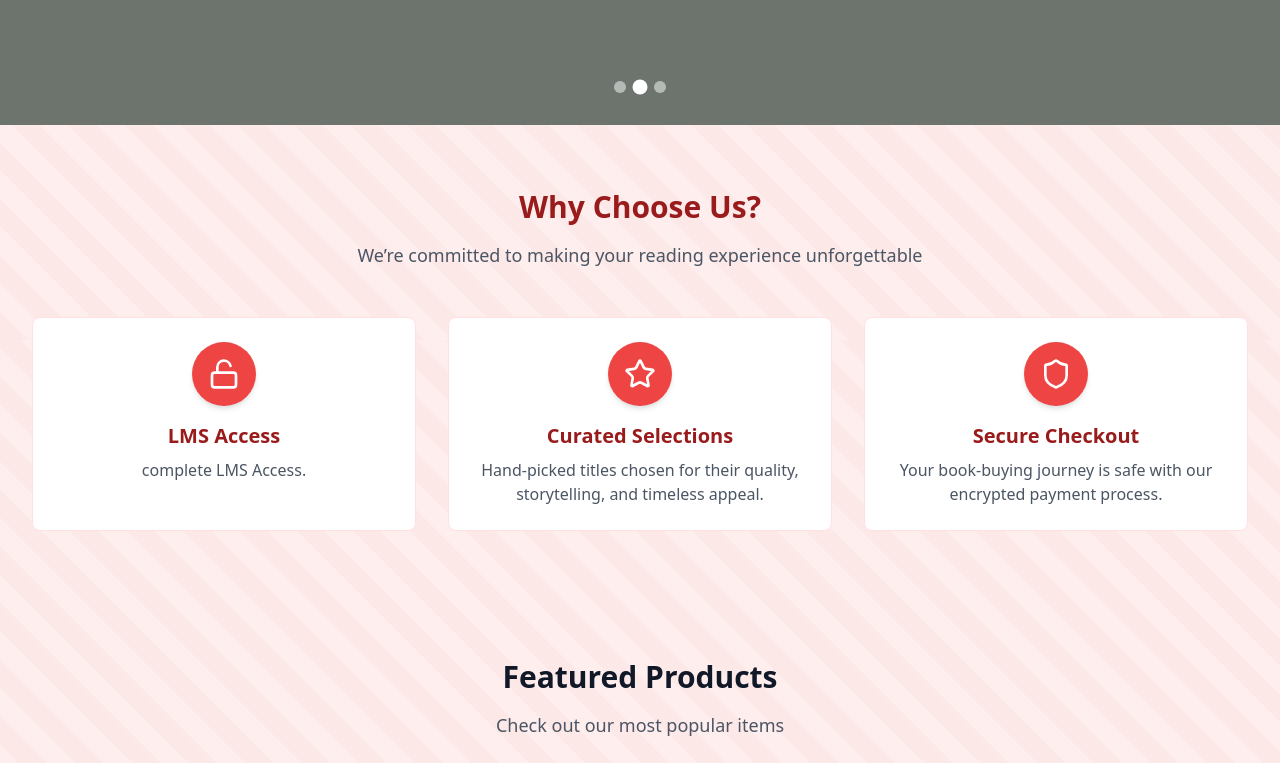
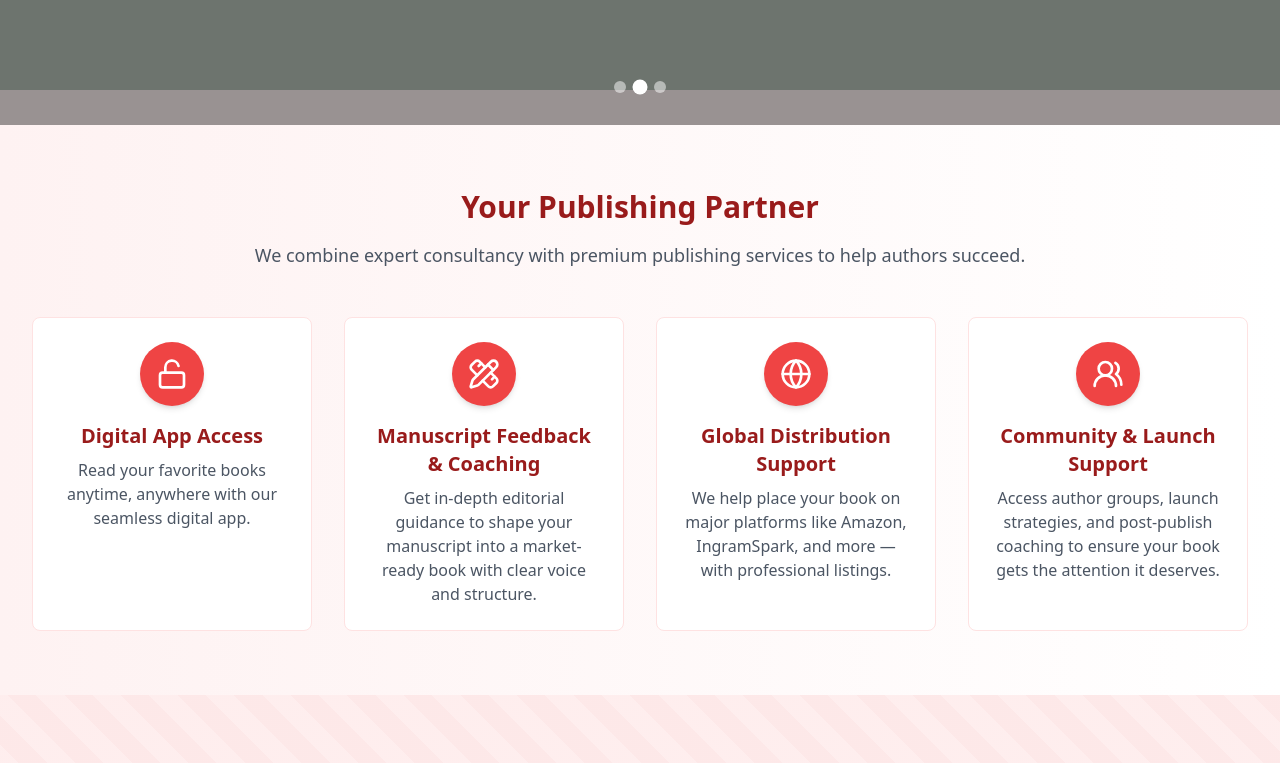
Before and after one commit to HafizMuhammad-Saad/tec-publisher, a React (Vite) app in the folder frontend/: page / in a window 1280 px wide. Shown: the part 460-1223 px from the top of the page. Built offline with nearby package versions, Linux system fonts and the light colour scheme; no server answers.

Commit message:
update features

```diff
--- a/frontend/src/components/HeroSlider.jsx
+++ b/frontend/src/components/HeroSlider.jsx
@@ -84,7 +84,7 @@
           >
             {/* Background Image */}
             <div
-              className="absolute inset-0 bg-cover bg-center bg-no-repeat"
+              className="absolute inset-0 bg-contain bg-center bg-primary-50 bg-no-repeat"
               style={{ backgroundImage: `url(${slide.image})` }}
             >
               <div className="absolute inset-0 bg-black bg-opacity-40"></div>
--- a/frontend/src/pages/Home.jsx
+++ b/frontend/src/pages/Home.jsx
@@ -1,6 +1,6 @@
 import React, { useState, useEffect } from 'react';
 import { Link } from 'react-router-dom';
-import { ArrowRight, ShoppingBag, Star, Users, Shield, LockOpen } from 'lucide-react';
+import { ArrowRight, ShoppingBag, Star, Users, Shield, LockOpen, PencilRuler, Globe2, GlobeIcon, UserCircleIcon, UserCircle2, Users2 } from 'lucide-react';
 import ProductCard from '../components/ProductCard';
 import { ProductGridSkeleton } from '../components/LoadingSkeleton';
 import { fetchProducts } from '../data/products';
@@ -31,19 +31,24 @@
   const features = [
   {
     icon: LockOpen,
-    title: 'LMS Access',
-    description: 'complete LMS Access.'
+    title: 'Digital App Access',
+    description: 'Read your favorite books anytime, anywhere with our seamless digital app.'
   },
   {
-    icon: Star,
-    title: 'Curated Selections',
-    description: 'Hand-picked titles chosen for their quality, storytelling, and timeless appeal.'
+    icon: PencilRuler, // or a writing-related icon
+    title: 'Manuscript Feedback & Coaching',
+    description: 'Get in-depth editorial guidance to shape your manuscript into a market-ready book with clear voice and structure.'
   },
 
   {
-    icon: Shield,
-    title: 'Secure Checkout',
-    description: 'Your book-buying journey is safe with our encrypted payment process.'
+    icon: GlobeIcon, // for reach/distribution
+    title: 'Global Distribution Support',
+    description: 'We help place your book on major platforms like Amazon, IngramSpark, and more — with professional listings.'
+  },
+  {
+    icon: Users2, // for community aspect
+    title: 'Community & Launch Support',
+    description: 'Access author groups, launch strategies, and post-publish coaching to ensure your book gets the attention it deserves.'
   }
 ];
 
@@ -53,15 +58,15 @@
       <HeroSlider />
 
       {/* Features Section */}
-      <section className="py-16">
+      <section className="py-16 bg-gradient-to-r from-primary-50 to-white">
   <div className="max-w-7xl mx-auto px-4 sm:px-6 lg:px-8">
     <div className="text-center mb-12">
-      <h2 className="text-3xl font-bold text-primary-800 mb-4">Why Choose Us?</h2>
-      <p className="text-lg text-gray-600">
-        We’re committed to making your reading experience unforgettable
-      </p>
-    </div>
-    <div className="grid grid-cols-1 md:grid-cols-2 lg:grid-cols-3 gap-8">
+  <h2 className="text-3xl font-bold text-primary-800 mb-4">Your Publishing Partner</h2>
+  <p className="text-lg text-gray-600">
+    We combine expert consultancy with premium publishing services to help authors succeed.
+  </p>
+</div>
+    <div className="grid grid-cols-1 md:grid-cols-2 lg:grid-cols-4 gap-8">
       {features.map((feature, index) => (
         <div
           key={index}
```
